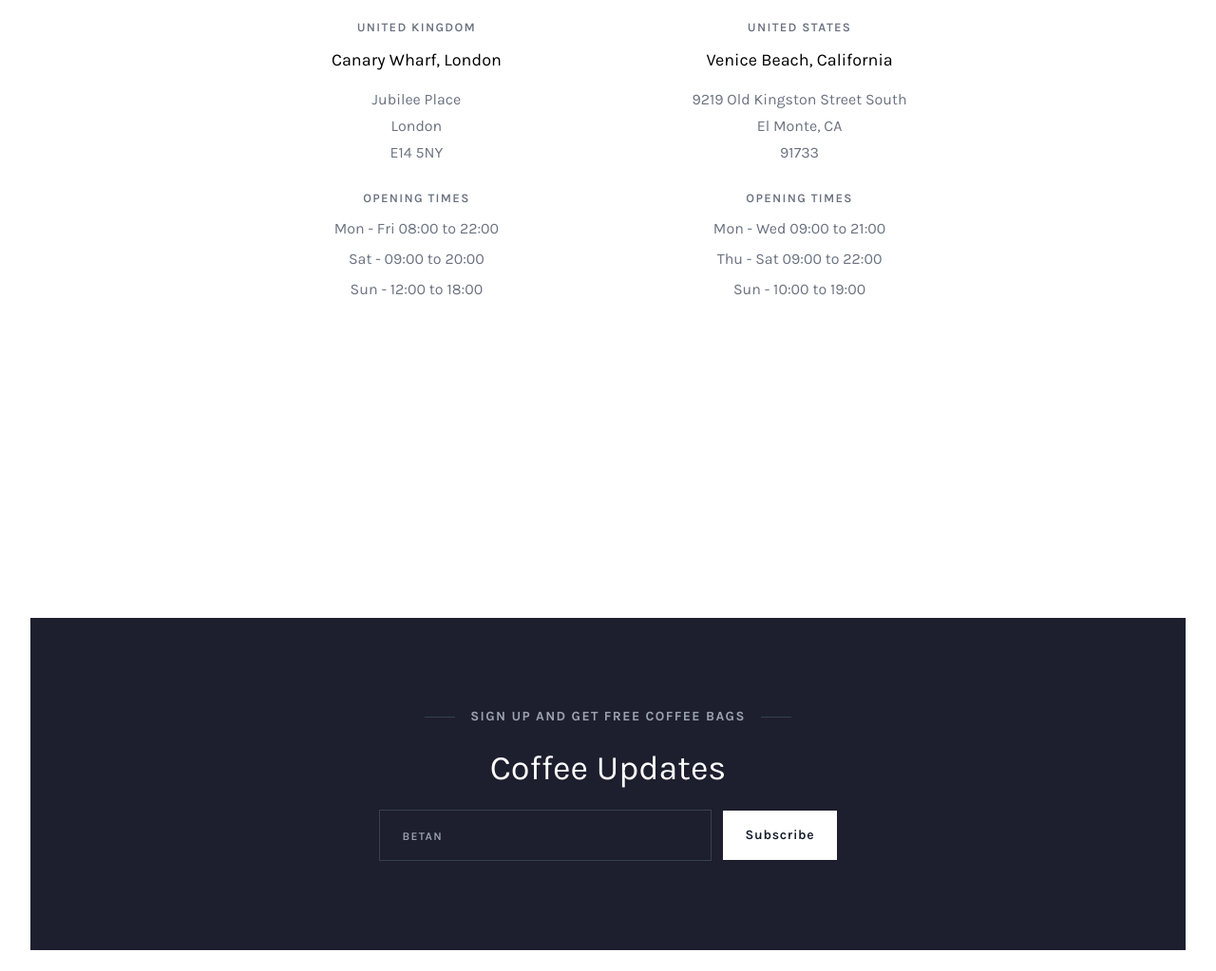
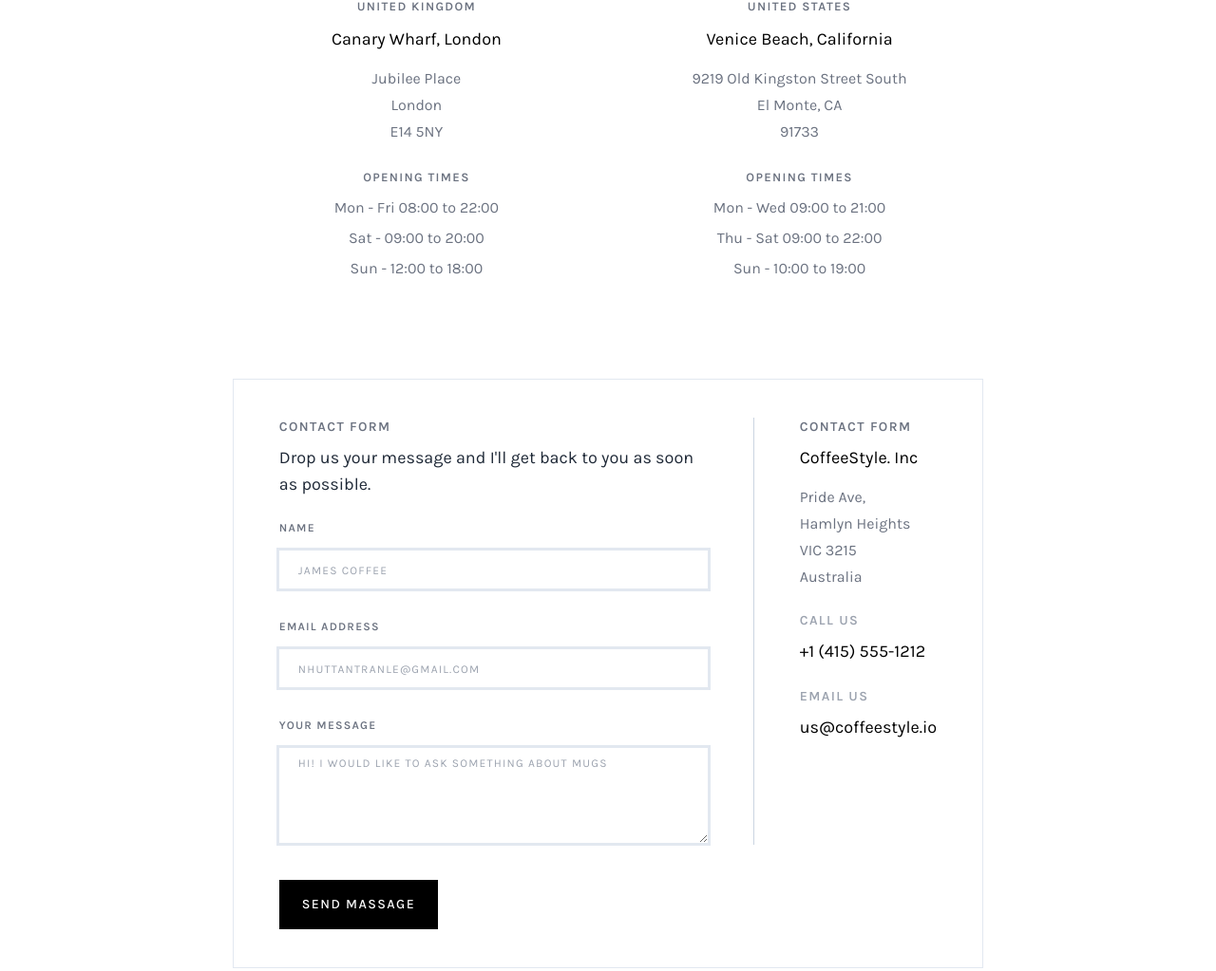
Before and after one commit to BeTandev/tailwindCSS-coffee-style, a website: page public/contact/index.html in a window 1280 px wide. Shown: the part 767-1790 px from the top of the page at 95% size. Drawn offline with nearby package versions, Linux system fonts and the light colour scheme; files that its build step writes are made by us from their sources.

Commit message:
contact form

```diff
--- a/public/about/index.html
+++ b/public/about/index.html
@@ -76,7 +76,7 @@
                 </div>
             </div><!--End About-->
 
-            <div class="w-[95%] xl:w-[65%] mx-auto mb-24">
+            <div class="w-[100%] xl:w-[65%] mx-auto mb-24">
                 <div
                     class="bg-[url('https://assets.website-files.com/5be96251aaba7a7b19ecdf69/5be96251aaba7a780eecdfcc_About-Cover.jpg')] max-w-[940px] h-[320px] bg-cover bg-no-repeat bg-center mx-auto relative bottom-[120px] xs:bottom-[140px] sm:bottom-[150px] md:bottom-[170px] lg:bottom-[180px]">
                 </div>
--- a/public/contact/index.html
+++ b/public/contact/index.html
@@ -67,21 +67,21 @@
             </header>
 
             <div
-                class="ct-contact h-[600px] bg-ct-gray-50 flex flex-col justify-center items-center mb-24 px-8 sm:px-16 md:px-32 lg:px-0">
+                class="ct-contact h-[600px] bg-ct-gray-50 flex flex-col justify-center items-center mb-24 px-8 sm:px-16 md:px-32 lg:px-0 relative z-0">
                 <div class="text-4xl mb-4 mt-[-100px]">Let's Connect</div>
                 <div class="text-lg text-gray-600 text-center max-w-[560px] mx-auto mb-24">
                     Lorem ipsum dolor sit amet, consectetur adipiscing elit. Suspendisse varius enim in eros elementum tristique. Duis cursus, mi quis.
                 </div>
             </div><!--End Contact-->
 
-            <div class="w-[95%] xl:w-[65%] mx-auto mb-24">
+            <div class="w-[100%] xl:w-[65%] mx-auto relative z-10 bottom-[300px] mb-24">
                 <div
-                    class="flex justify-center items-center mx-auto relative bottom-[300px]">
+                    class="flex justify-center items-center mx-auto mb-12">
                     <div class="ct-subheadline-deco-line"></div>
                     <div class="ct-subheadline-label">OUR OFFICES</div>
                     <div class="ct-subheadline-deco-line"></div>
                 </div>
-                <div class="max-w-[940px] bg-cover bg-no-repeat bg-center mx-auto relative bottom-[70px] xs:bottom-[190px] sm:bottom-[200px] md:bottom-[220px] lg:bottom-[230px] flex flex-col sm:flex-row justify-center gap-4">
+                <div class="bg-cover bg-no-repeat bg-center mx-auto bottom-[70px] xs:bottom-[190px] sm:bottom-[200px] md:bottom-[220px] lg:bottom-[230px] flex flex-col sm:flex-row justify-center gap-4">
                     <div class="basis-1/2 mb-20 sm:mb-0">
                         <div class="bg-[url('https://assets.website-files.com/5be96251aaba7a7b19ecdf69/5be96251aaba7abd9eecdfb6_California%20Office.jpg')] bg-cover bg-no-repeat bg-center w-full h-[190px] mb-8"></div>
                         <div class="text-center text-[13px] font-semibold text-gray-500 mb-2 tracking-widest">UNITED KINGDOM</div>
@@ -107,7 +107,41 @@
                         <div class="text-center mb-2 text-gray-500">Sun - 10:00 to 19:00</div>
                     </div>
                 </div>
-            </div><!--End everyday life 1-->
+            </div><!--End Ours Office-->
+
+            <div class="w-[95%] xl:w-[65%] mx-auto mb-24 relative bottom-[300px] flex flex-col md:flex-row justify-start border-slate-200 border-solid border-[1px] py-10 px-12 gap-12">
+                <div class="mb-16 md:mb-0 text-center md:text-left">
+                    <div class="text-sm font-semibold text-gray-500 mb-2 tracking-widest uppercase">Contact Form</div>
+                    <div class="text-lg text-gray-800 mb-6">Drop us your message and I'll get back to you as soon as possible.</div>
+                    <div class="text-xs font-semibold text-gray-500 mb-4 tracking-widest uppercase">Name</div>
+                    <div class="w-full mb-8">
+                        <input type="text" placeholder="James coffee" class="outline outline-slate-200 placeholder:uppercase placeholder:text-xs placeholder:tracking-widest w-full px-5 py-2">
+                    </div>
+                    <div class="text-xs font-semibold text-gray-500 mb-4 tracking-widest uppercase">Email Address</div>
+                    <div class="w-full mb-8">
+                        <input type="email" placeholder="nhuttantranle@gmail.com" class="outline outline-slate-200 placeholder:uppercase placeholder:text-xs placeholder:tracking-widest w-full px-5 py-2">
+                    </div>
+                    <div class="text-xs font-semibold text-gray-500 mb-4 tracking-widest uppercase">YOUR MESSAGE</div>
+                    <div class="mb-8">
+                        <!-- <input type="text" placeholder="Hi! i would like to ask something about mugs" class="outline outline-slate-200 placeholder:uppercase placeholder:text-xs placeholder:tracking-widest w-full px-5 py-2"> -->
+                        <textarea placeholder="Hi! i would like to ask something about mugs" class="outline outline-slate-200 placeholder:uppercase placeholder:text-xs placeholder:tracking-widest w-full px-5 py-2 h-[100px]"></textarea>
+                    </div>
+                    <div class="bg-black text-white w-max py-4 px-6 uppercase text-sm font-medium tracking-widest hover:bg-slate-600 cursor-pointer transition-all duration-500 mx-auto md:mx-0">send massage</div>
+                </div>
+                <div class="w-[1px] h-[450px] bg-slate-300 hidden md:block"></div>
+                <div class="text-center md:text-left">
+                    <div class="text-sm font-semibold text-gray-500 mb-2 tracking-widest uppercase">Contact Form</div>
+                    <div class="text-lg mb-4">CoffeeStyle. Inc</div>
+                    <div class="mb-1 text-gray-500">Pride Ave,</div>
+                    <div class="mb-1 text-gray-500">Hamlyn Heights</div>
+                    <div class="mb-1 text-gray-500">VIC 3215</div>
+                    <div class="mb-6 text-gray-500">Australia</div>
+                    <div class="text-gray-400 font-semibold text-sm tracking-widest mb-2">CALL US</div>
+                    <div class="text-lg mb-6">+1 (415) 555-1212</div>
+                    <div class="text-gray-400 font-semibold text-sm tracking-widest mb-2">EMAIL US</div>
+                    <div class="text-lg">us@coffeestyle.io</div>
+                </div>
+            </div><!--Contact form-->
 
             <div class="subscribe-us h-[350px] bg-[#1d1f2e] mb-24 flex flex-col justify-center items-center">
                 <div class="flex justify-center items-center px-6 xs:px-0 mb-6">
```
